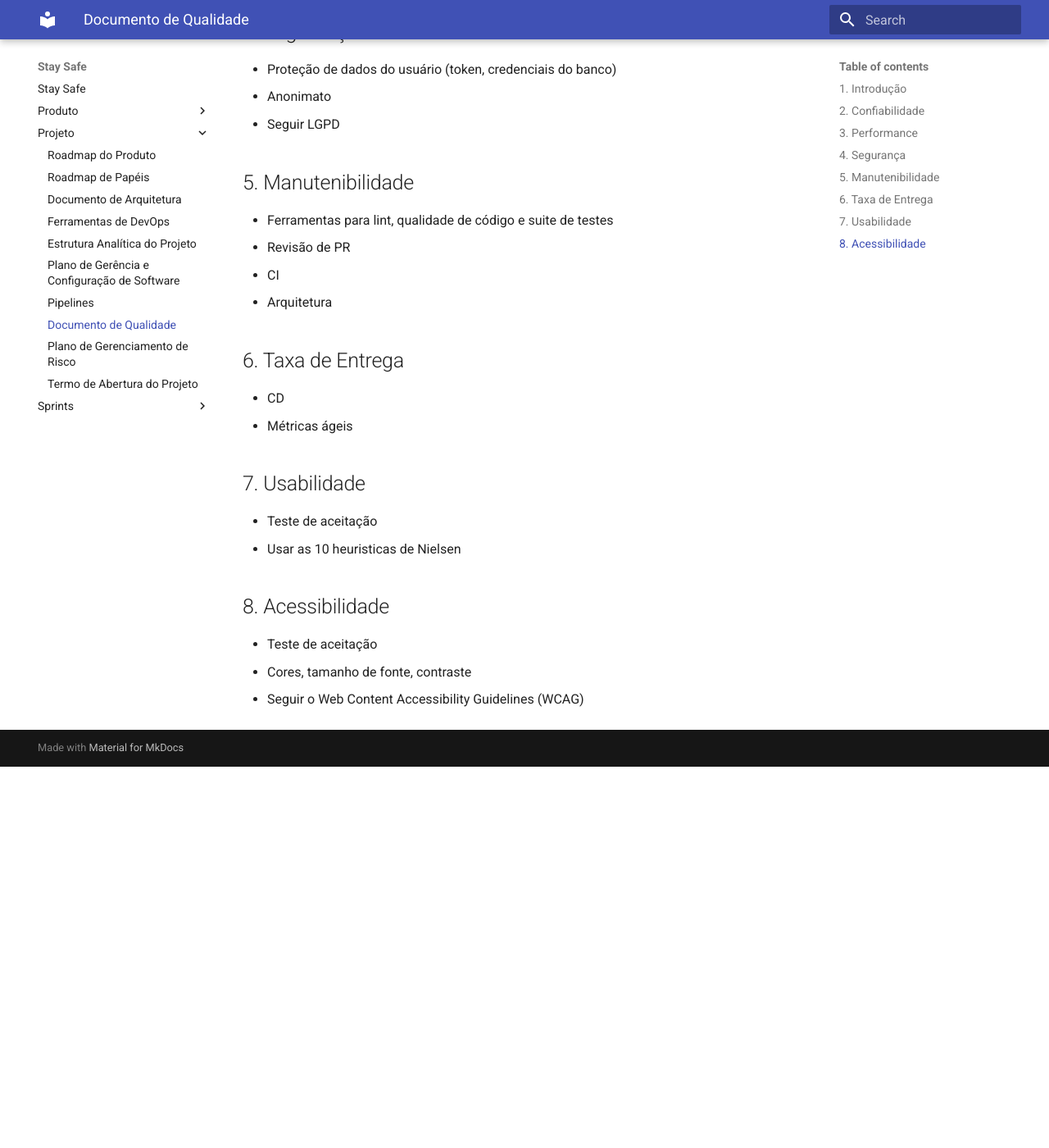
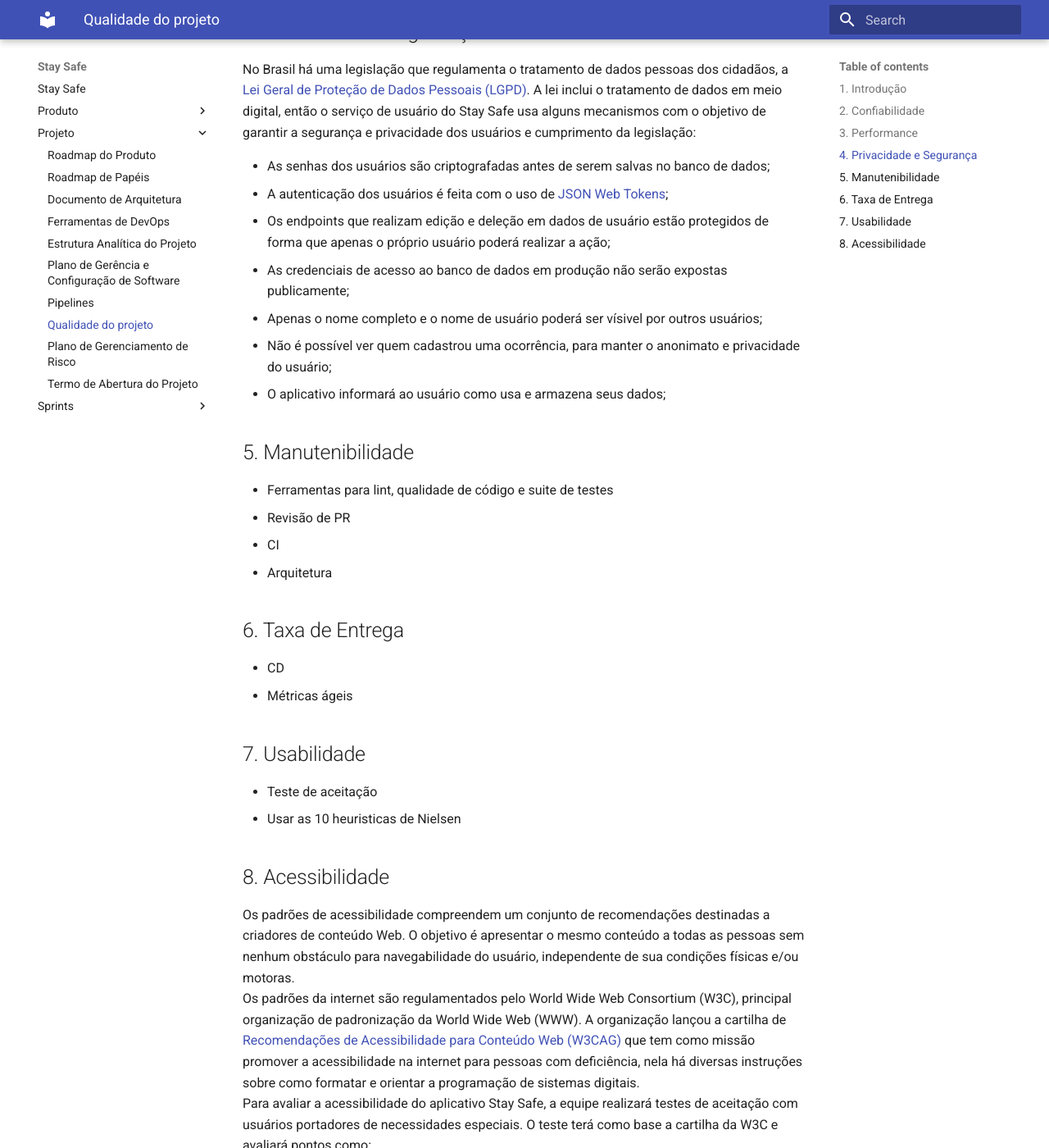
Before and after one commit to fga-eps-mds/2020.1-stay-safe-docs, an MkDocs documentation site: the page built from docs/projeto/quality.md, in a window 1280 px wide and 1400 px high, scrolled down 635 px. Shown: the whole window at 82% size. Built offline with MkDocs 1.6.1 and Material for MkDocs 9.7.7, drawn with Linux system fonts in a browser that asks for light colours; before the commit the page ends 1570 px from its top, so only the background shows below that; some of the changed text lies outside the part shown.

Commit message:
Describe accessibility and security topics

```diff
--- a/docs/projeto/quality.md
+++ b/docs/projeto/quality.md
@@ -1,4 +1,4 @@
-# Documento de Qualidade
+# Qualidade do projeto
 
 ## 1. Introdução
 
@@ -13,10 +13,16 @@
 * Capacidade do sistema (teste de carga e/ou stress)
 * Consumo de recursos (bateria, memória, processamento e dados de internet)
 
-## 4. Segurança
-* Proteção de dados do usuário (token, credenciais do banco)
-* Anonimato
-* Seguir LGPD
+## 4. Privacidade e Segurança
+No Brasil há uma legislação que regulamenta o tratamento de dados pessoas dos cidadãos, a [Lei Geral de Proteção de Dados Pessoais (LGPD)](http://www.planalto.gov.br/ccivil_03/_ato2015-2018/2018/Lei/L13709.htm).  A lei inclui o tratamento de dados em meio digital, então o serviço de usuário do Stay Safe usa alguns mecanismos com o objetivo de garantir a segurança e privacidade dos usuários e cumprimento da legislação:
+
+* As senhas dos usuários são criptografadas antes de serem salvas no banco de dados;
+* A autenticação dos usuários é feita com o uso de [JSON Web Tokens](https://jwt.io/);
+* Os endpoints que realizam edição e deleção em dados de usuário estão protegidos de forma que apenas o próprio usuário poderá realizar a ação;
+* As credenciais de acesso ao banco de dados em produção não serão expostas publicamente;
+* Apenas o nome completo e o nome de usuário poderá ser vísivel por outros usuários;
+* Não é possível ver quem cadastrou uma ocorrência, para manter o anonimato e privacidade do usuário;
+* O aplicativo informará ao usuário como usa e armazena seus dados;
 
 ## 5. Manutenibilidade
 * Ferramentas para lint, qualidade de código e suite de testes
@@ -33,6 +39,14 @@
 * Usar as 10 heuristicas de Nielsen
 
 ## 8. Acessibilidade
-* Teste de aceitação
-* Cores, tamanho de fonte, contraste
-* Seguir o Web Content Accessibility Guidelines (WCAG)
+Os padrões de acessibilidade compreendem um conjunto de recomendações destinadas a  criadores de conteúdo Web. O objetivo é apresentar o mesmo conteúdo a todas as pessoas sem nenhum obstáculo para navegabilidade do usuário, independente de sua condições físicas e/ou motoras.
+Os padrões da internet são regulamentados pelo World Wide Web Consortium (W3C), principal organização de padronização da World Wide Web (WWW). A organização lançou a cartilha de [Recomendações de Acessibilidade para Conteúdo Web (W3CAG)](https://www.w3c.br/traducoes/wcag/wcag21-pt-BR/) que tem como missão promover a acessibilidade na internet para pessoas com deficiência, nela há diversas instruções sobre como formatar e orientar a programação de sistemas digitais.
+Para avaliar a acessibilidade do aplicativo Stay Safe, a equipe realizará testes de aceitação com usuários portadores de necessidades especiais. O teste terá como base a cartilha da W3C e avaliará pontos como:
+
+* Cores e contraste;
+* Distância entre ícones;
+* Área em volta dos elementos touch/clicáveis;
+* Alternativas aos elementos sonoros;
+* Sugestões visuais que garatam a informação;
+* Textos descritivos em formulários;
+* Clareza nos links mostrados;
```
